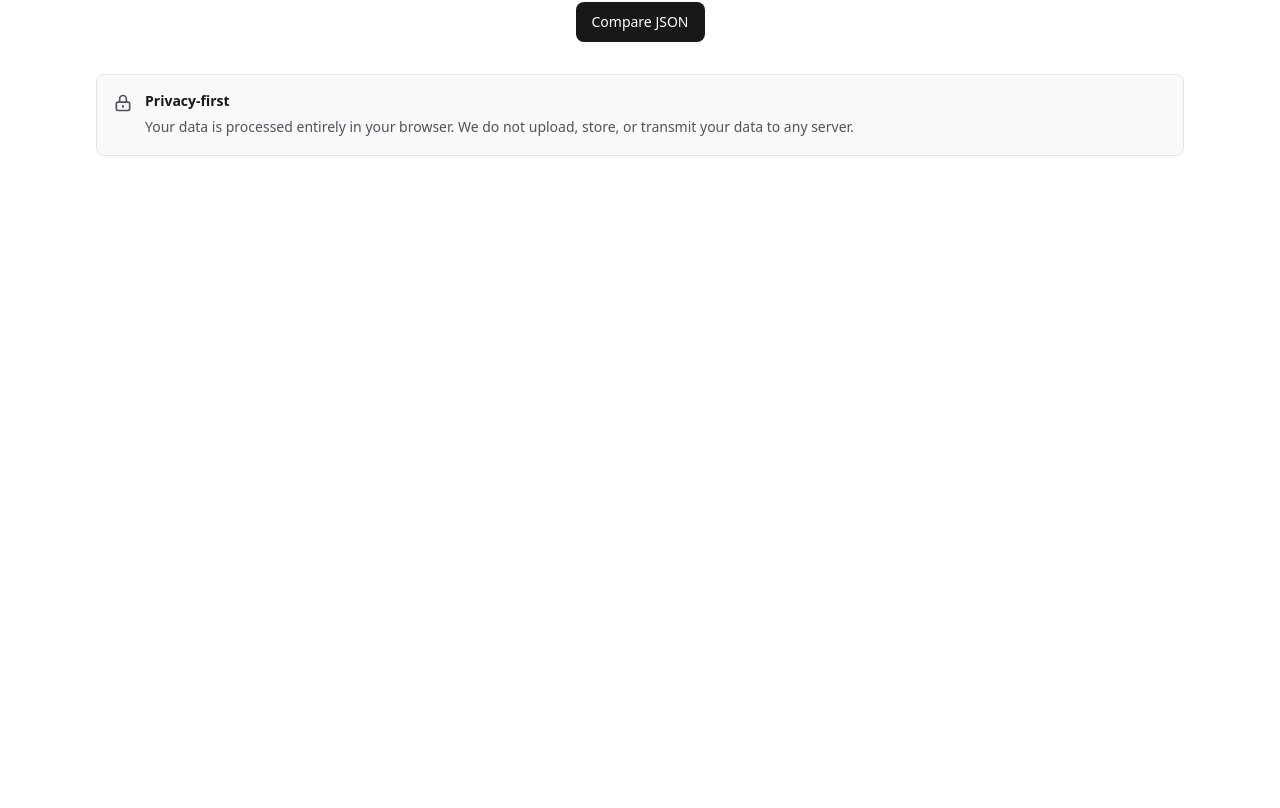
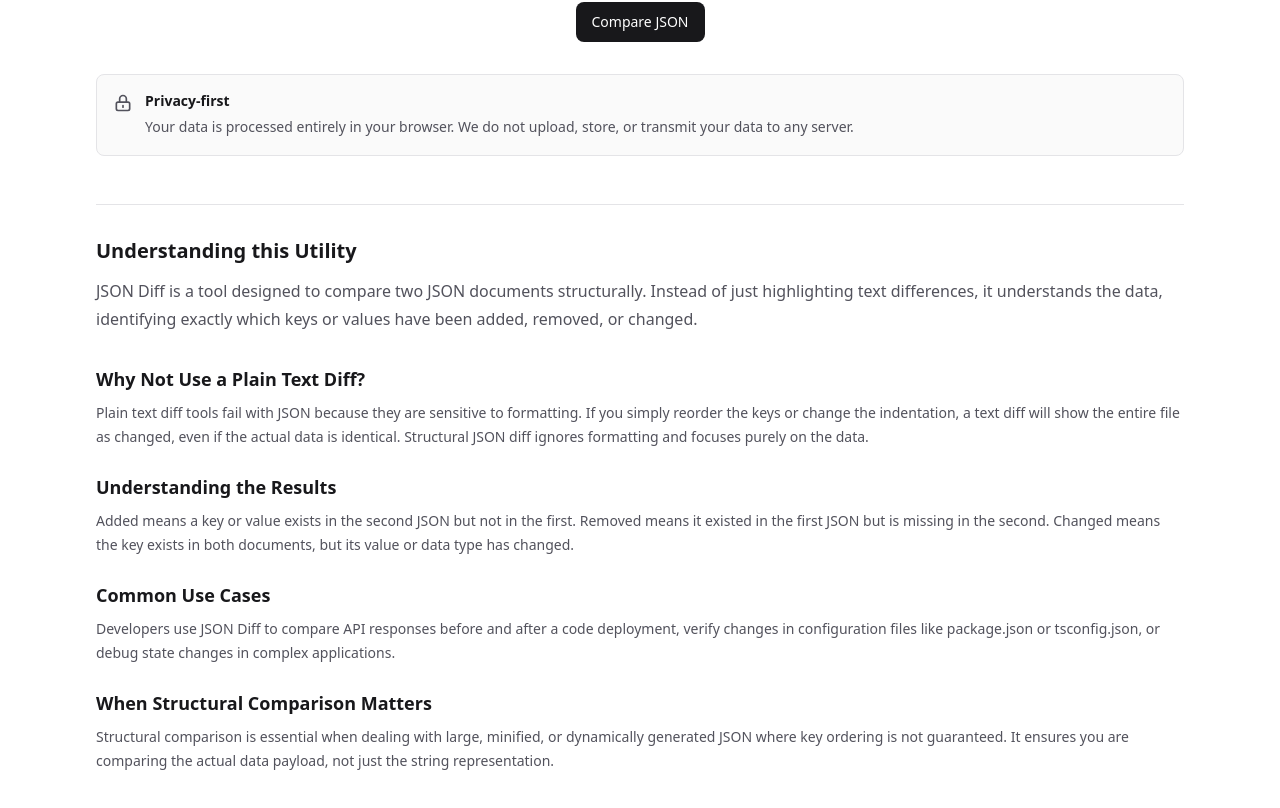
Before and after one commit to bumiversa/global-utility-network, a Next.js app: page /tools/json-diff in a window 1280 px wide. Shown: the part 516-1324 px from the top of the page. Before the commit the page ends 800 px from the top, so only its background shows below. Built offline with nearby package versions, Linux system fonts and the light colour scheme.

Commit message:
feat: add Knowledge Layer to JSON Diff utility

```diff
--- a/src/app/tools/json-diff/page.tsx
+++ b/src/app/tools/json-diff/page.tsx
@@ -7,6 +7,8 @@ import UtilityHeader from "@/components/utility/utility-header";
 import UtilityEditor from "@/components/utility/utility-editor";
 import UtilityButton from "@/components/utility/utility-button";
 import PrivacyNotice from "@/components/utility/privacy-notice";
+import KnowledgeSection from "@/components/utility/knowledge-section";
+import { jsonDiffKnowledge } from "@/content/utilities/json-diff";
 
 export default function JsonDiffPage() {
   const [before, setBefore] = useState('');
@@ -101,6 +103,7 @@ export default function JsonDiffPage() {
       </div>
 
       <PrivacyNotice />
+      <KnowledgeSection {...jsonDiffKnowledge} />
     </UtilityPage>
   );
 }
--- a/src/config/utilities.ts
+++ b/src/config/utilities.ts
@@ -10,7 +10,7 @@ export interface UtilityConfig {
   isClientSideOnly: boolean;
   relatedUtilities: string[];
   status: 'live' | 'preview' | 'coming-soon';
-  knowledgeId?: string; // <-- Tambahan baru
+  knowledgeId?: string;
 }
 
 export const UTILITIES: Record<string, UtilityConfig> = {
@@ -22,6 +22,7 @@ export const UTILITIES: Record<string, UtilityConfig> = {
     isClientSideOnly: true,
     relatedUtilities: ['json-formatter', 'jwt-inspector'],
     status: 'live',
+    knowledgeId: 'json-diff', // <-- Ditambahkan
   },
   'json-formatter': {
     id: 'json-formatter',
@@ -49,7 +50,7 @@ export const UTILITIES: Record<string, UtilityConfig> = {
     isClientSideOnly: true,
     relatedUtilities: ['jwt-inspector'],
     status: 'live',
-    knowledgeId: 'base64', // <-- Penunjuk ke konten
+    knowledgeId: 'base64',
   },
   'text-cleaner': {
     id: 'text-cleaner',
--- /dev/null
+++ b/src/content/utilities/json-diff.ts
@@ -0,0 +1,27 @@
+export const jsonDiffKnowledge = {
+  introduction:
+    "JSON Diff is a tool designed to compare two JSON documents structurally. Instead of just highlighting text differences, it understands the data, identifying exactly which keys or values have been added, removed, or changed.",
+
+  sections: [
+    {
+      title: "Why Not Use a Plain Text Diff?",
+      content:
+        "Plain text diff tools fail with JSON because they are sensitive to formatting. If you simply reorder the keys or change the indentation, a text diff will show the entire file as changed, even if the actual data is identical. Structural JSON diff ignores formatting and focuses purely on the data.",
+    },
+    {
+      title: "Understanding the Results",
+      content:
+        "Added means a key or value exists in the second JSON but not in the first. Removed means it existed in the first JSON but is missing in the second. Changed means the key exists in both documents, but its value or data type has changed.",
+    },
+    {
+      title: "Common Use Cases",
+      content:
+        "Developers use JSON Diff to compare API responses before and after a code deployment, verify changes in configuration files like package.json or tsconfig.json, or debug state changes in complex applications.",
+    },
+    {
+      title: "When Structural Comparison Matters",
+      content:
+        "Structural comparison is essential when dealing with large, minified, or dynamically generated JSON where key ordering is not guaranteed. It ensures you are comparing the actual data payload, not just the string representation.",
+    },
+  ],
+};
```
